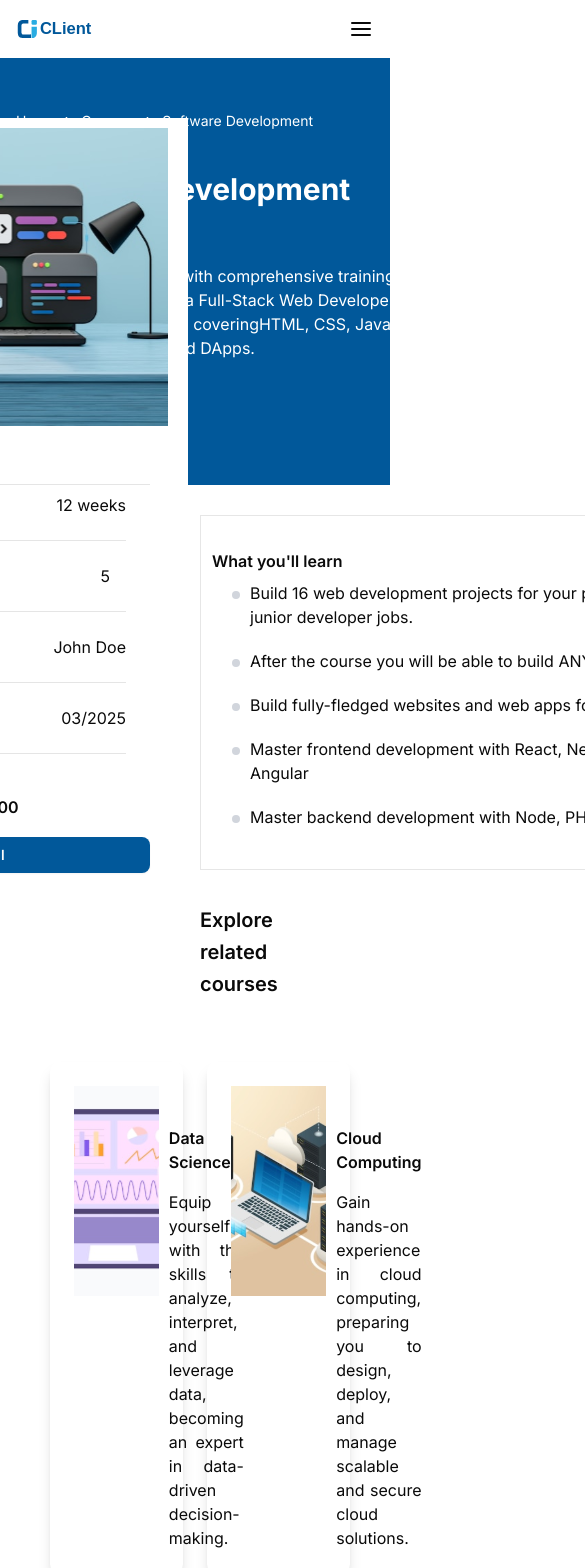
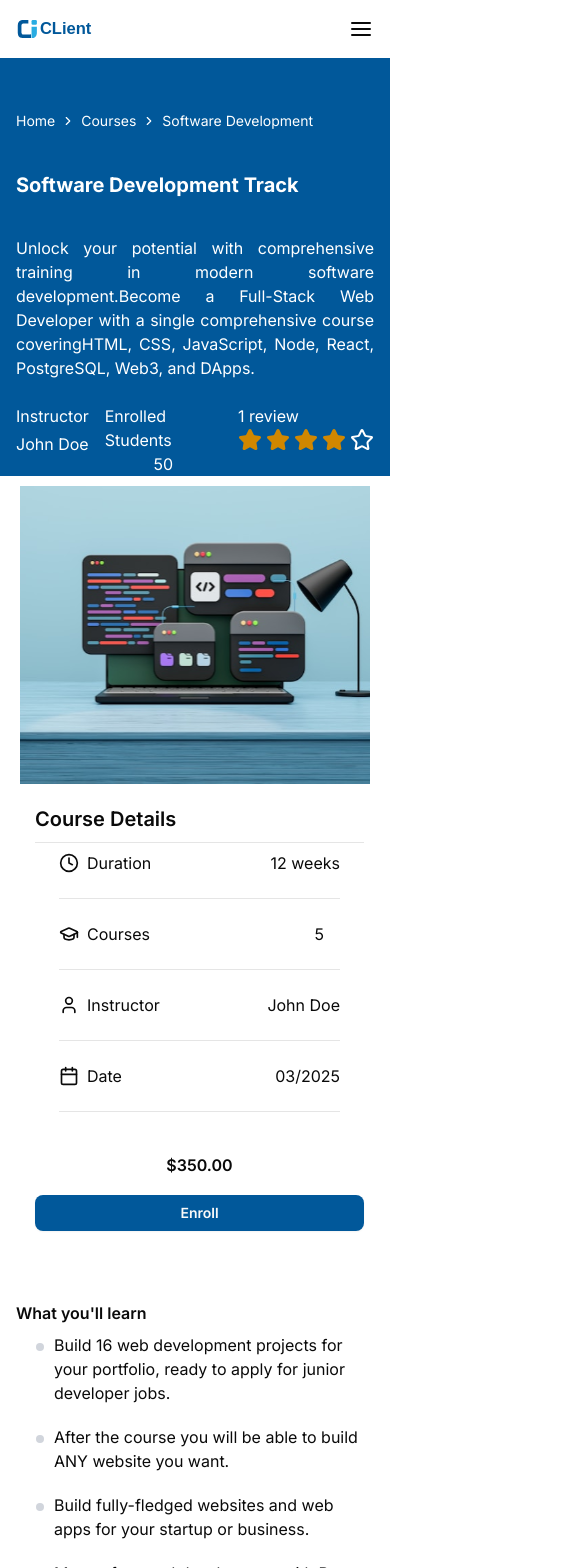
Before and after one commit to TESHU21/learning-management-system, a React (Vite) app in the folder frontend/: page /courses/1 in a window 390 px wide. Shown: the top 1568 px of the page, 585 px wide, since content can reach past the window. Built offline with nearby package versions, Linux system fonts and the light colour scheme; a web font is replaced by a local one.

Commit message:
Fix Responsiveness of Course Detail

```diff
--- a/frontend/src/pages/courses/components/CourseDetail.jsx
+++ b/frontend/src/pages/courses/components/CourseDetail.jsx
@@ -37,7 +37,7 @@ export default function CourseDetail() {
   return (
     <div className=" relative w-full">
       {/* Header Section */}
-      <div className="w-full h-[427px] bg-blue-primary text-white">
+      <div className="w-full md:h-[427px] bg-blue-primary text-white">
         {/* Breadcrumb Navigation */}
         <nav className="pt-[53px] px-4 md:px-[203px]">
           <Breadcrumb>
@@ -70,19 +70,19 @@ export default function CourseDetail() {
         </nav>
 
         {/* Course Detail Content */}
-        <div className="mt-10 px-4 md:px-[203px]">
-          <h3 className="text-3xl font-bold mb-4">{openedCourse.title}</h3>
-          <p className="mb-6 mt-[21px] w-[556px] text-base font-inter text-">{openedCourse.description}</p>
-          <div className="flex flex-col md:flex-row gap-8 text-base">
-            <div className="flex flex-col w-[74px] gap-1 text-base leading-6  font-inter">
+        <div className=" flex flex-col mt-10 px-4 md:px-[203px]">
+          <h3 className=" text-xl md:text-3xl   font-bold mb-4">{openedCourse.title}</h3>
+          <p className="mb-6 mt-[21px] md:w-[556px] text-base font-inter text-justify ">{openedCourse.description}</p>
+          <div className="flex gap-4 md:gap-8 text-base ">
+            <div className="flex flex-col  md:w-[74px] gap-1 text-base leading-6  font-inter">
               <span className="">Instructor</span>
               <span>{openedCourse.instructor}</span>
             </div>
-            <div className="flex flex-col text-base leading-6  font-inter">
+            <div className=" flex flex-col text-base leading-6  font-inter">
               <span className="">Enrolled Students</span>
-              <span className=" ">{openedCourse.total_enrolled_students}</span>
+              <span className="text-center md:text-start ">{openedCourse.total_enrolled_students}</span>
             </div>
-            <div className="flex flex-col text-base leading-6  font-inter">
+            <div className="flex   flex-col text-base leading-6  font-inter">
             <span className="">1 review</span>
             <div className="flex gap-1"> {[1,2,3,4,5].map((star)=>(
                       <LucideStar key={star} className={`w-6 h-6 cursor-pointer ${openedCourse.rating>=star? "text-yellow-600 fill-current":""} `}/>
@@ -94,22 +94,9 @@ export default function CourseDetail() {
           </div>
         </div>
       </div>
-      <div className=" flex ">
-         {/* What We Learn Section */}
-      <div className="ml-[200px] mt-[30px] py-10 mb-[34px] border border-[#E6E6E6] w-[632px] pl-[11px] pt-[33px]">
-        <p className="font-semibold">What you'll learn</p>
-        <div className="flex flex-col gap-3 pl-5">
-  {openedCourse.core_concepts.map((item, index) => (
-    <p key={index} className="flex gap-[10px]  items-baseline text-base w-[578px] mt-2 leading-6">
-      <span className="h-2 w-2 rounded-full bg-gray-300 flex-shrink-0"></span>
-      {item}
-    </p>
-  ))}
-  </div>
-
-      </div>
-      {/* Course Detail */}
-      <div className=" absolute top-[60px] right-[202px] w-[402px] bg-white">
+      <div className=" flex flex-col md:flex-row">
+         {/* Course Detail */}
+      <div className=" md:absolute md:top-[60px] md:right-[202px] md:w-[402px] bg-white">
         <div className="mx-[20px] mt-[10px]">
           <img src={openedCourse.image} alt="" className="w-[363px] h-[298px] object-cover" />
         </div>
@@ -144,18 +131,32 @@ export default function CourseDetail() {
 
         </div>
       </div>
+         {/* What We Learn Section */}
+      <div className="md:ml-[200px] px-4 mt-[30px] py-10 mb-[34px] md:border border-[#E6E6E6] w-full md:w-[632px] md:pl-[11px] md:pt-[33px]">
+        <p className="font-semibold">What you'll learn</p>
+        <div className="flex flex-col gap-3 pl-5">
+  {openedCourse.core_concepts.map((item, index) => (
+    <p key={index} className="flex gap-[10px]  items-baseline text-base w-full md:w-[578px] mt-2 leading-6">
+      <span className="h-2 w-2 rounded-full bg-gray-300 flex-shrink-0"></span>
+      {item}
+    </p>
+  ))}
+  </div>
+
+      </div>
+
 
       </div>
       {/* Explore Related Courses */}
-      <div className="mx-[200px] mb-[187px]">
-        <p className=" font-semibold leading-[32px] text-[20px] font-inter">Explore related courses</p>
-        <div className=" flex  justify-center gap-6  mt-[62px]">
+      <div className="md:mx-[200px] mx-6 mb-10 md:mb-[187px]">
+        <p className=" font-semibold leading-[32px] text-[20px] px-4 text-start font-inter">Explore related courses</p>
+        <div className=" flex  flex-col md:flex-row justify-center  gap-6  md:mt-[62px]">
         {
         relatedCourse.map((item)=>
 
-    <div key={item.id} className=" flex gap-[10px] w-[508px] p-6 shadow-lg shadow-black/15  rounded-lg">
-      <img src={item.image} alt="" className="w-[202px] h-[209.6px] object-cover" />
-      <div className=" flex flex-col gap-4 mt-[40px] ">
+    <div key={item.id} className=" flex items-center gap-[10px] w-full md:w-[508px] p-6 shadow-lg shadow-black/15  rounded-lg">
+      <img src={item.image} alt="" className=" w-[100px] h-[109px] md:w-[202px]  md:h-[209.6px]  object-cover" />
+      <div className=" flex flex-col  gap-4 mt-[40px] ">
         <p className=" font-semibold">{item.name}</p>
         <span className="leading-6 text-base text-justify">{item.description.split('.')[0]}.</span>
       </div>
--- a/frontend/src/pages/home/Hero.jsx
+++ b/frontend/src/pages/home/Hero.jsx
@@ -53,8 +53,7 @@ const Hero = () => {
       ></div>
       <div className='flex flex-col gap-3 mt-10 mx-4 w-[200px] h-full justify-around'>
         <h6 className=' font-lato text-[30px] leading-8   font-bold  '>Unlock Your Potential with Industry-Leading Courses!</h6>
-        <Button onClick={handleGetStartedMobile}   style={{ cursor: 'pointer' }}
- className="w-[110px] h-[40px]   rounded-md py-3 px-6 gap-3 bg-blue-primary text-white hover:bg-blue-primary cursor-pointer  z-10 ">Get started</Button>
+        <Button onClick={handleGetStartedMobile}  className="w-[110px] h-[40px]   rounded-md py-3 px-6 gap-3 bg-blue-primary text-white hover:bg-blue-primary cursor-pointer  z-10 ">Get started</Button>
 
       </div>
 
```
